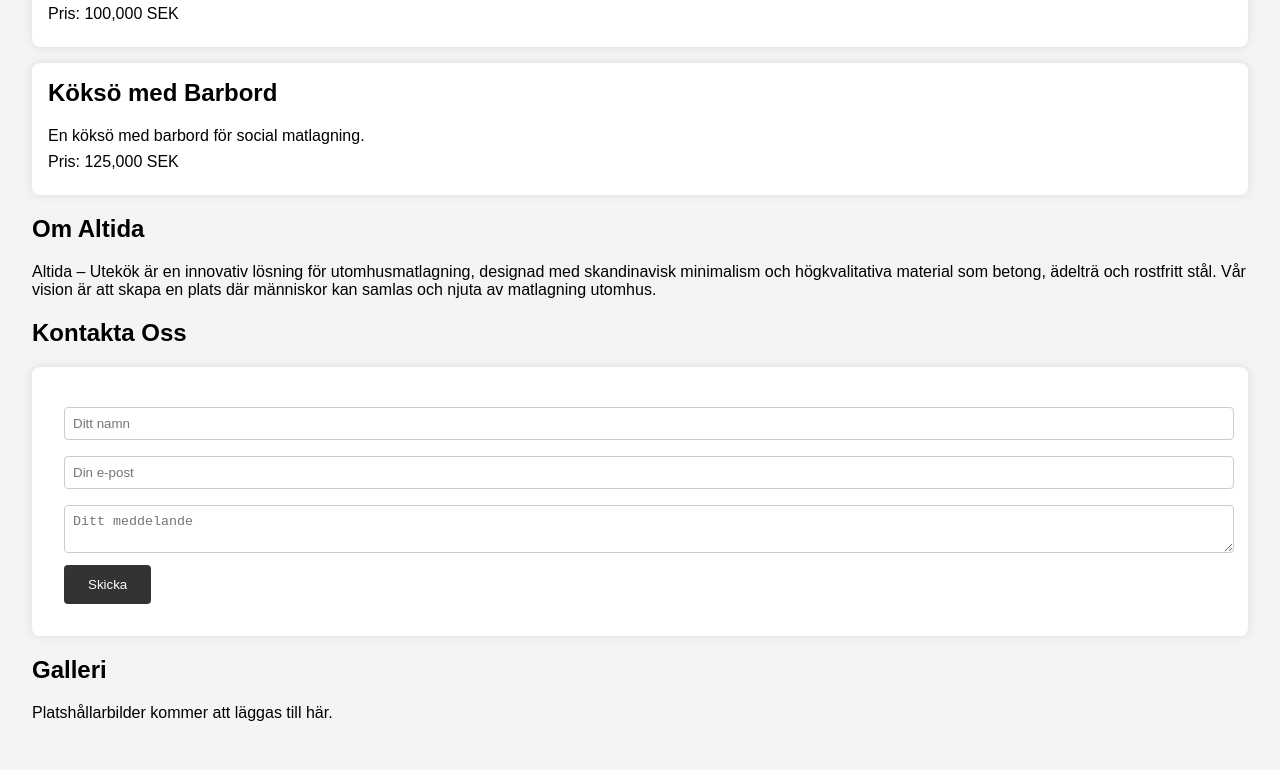
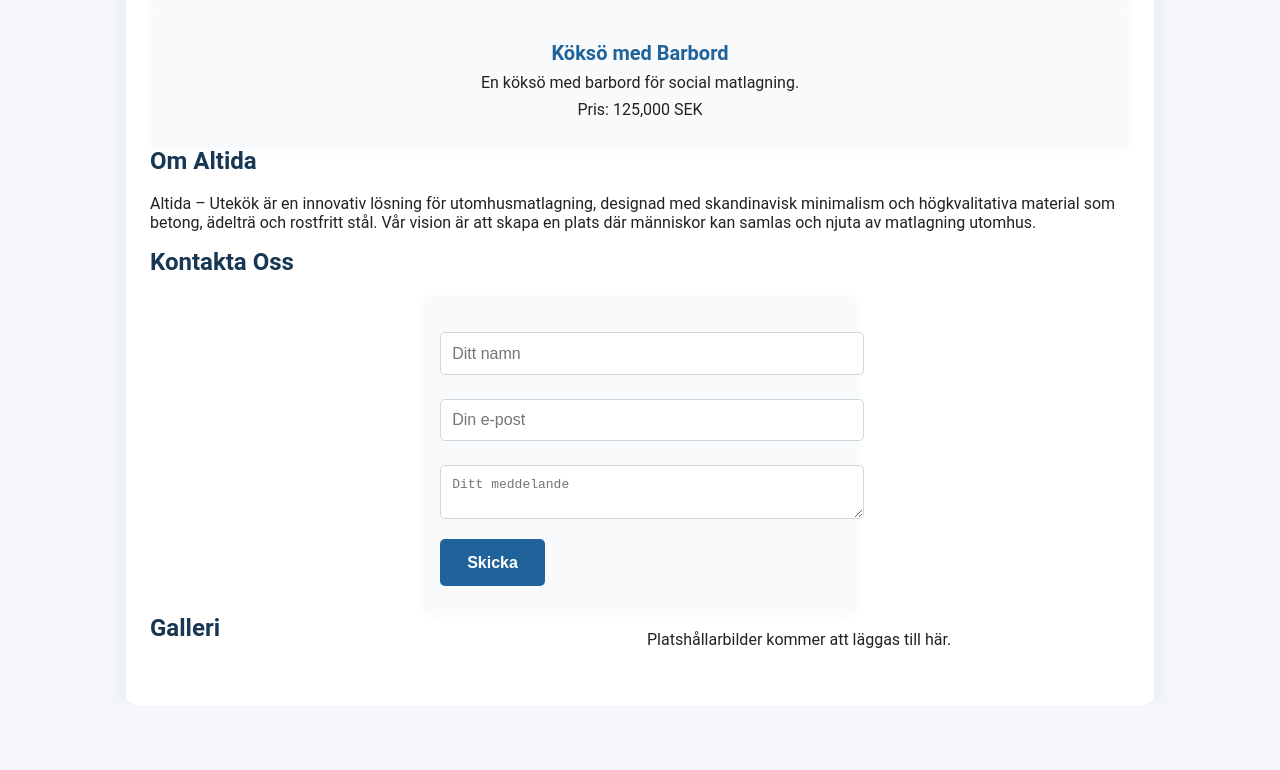
Before and after one commit to ThomasAltida/altida-utekok, a plain HTML site: page altida_utekok.html in a window 1280 px wide. Shown: the part 1026-1796 px from the top of the page. After the commit the page ends 1731 px from the top, so only its background shows below. Drawn offline with Linux system fonts and the light colour scheme.

Commit message:
Update altida_utekok.html

```diff
--- a/altida_utekok.html
+++ b/altida_utekok.html
@@ -4,84 +4,7 @@
     <meta charset="UTF-8">
     <meta name="viewport" content="width=device-width, initial-scale=1.0">
     <title>Altida – Utekök</title>
-    <style>
-        body {
-            font-family: Arial, sans-serif;
-            margin: 0;
-            padding: 0;
-            background-color: #f4f4f4;
-        }
-        header {
-            background-color: #333;
-            color: #fff;
-            padding: 1rem;
-            text-align: center;
-        }
-        nav {
-            background-color: #444;
-            color: #fff;
-            padding: 0.5rem;
-            text-align: center;
-        }
-        nav a {
-            color: #fff;
-            margin: 0 1rem;
-            text-decoration: none;
-        }
-        .hero {
-            background: #888;
-            height: 50vh;
-            display: flex;
-            align-items: center;
-            justify-content: center;
-            color: #fff;
-            text-shadow: 2px 2px 4px rgba(0, 0, 0, 0.5);
-        }
-        .hero h1 {
-            font-size: 3rem;
-        }
-        .container {
-            padding: 2rem;
-        }
-        .product {
-            background: #fff;
-            margin: 1rem 0;
-            padding: 1rem;
-            border-radius: 8px;
-            box-shadow: 0 0 10px rgba(0, 0, 0, 0.1);
-        }
-        .product h2 {
-            margin-top: 0;
-        }
-        .product p {
-            margin: 0.5rem 0;
-        }
-        .contact-form {
-            background: #fff;
-            padding: 2rem;
-            border-radius: 8px;
-            box-shadow: 0 0 10px rgba(0, 0, 0, 0.1);
-        }
-        .contact-form input,
-        .contact-form textarea {
-            width: 100%;
-            padding: 0.5rem;
-            margin: 0.5rem 0;
-            border: 1px solid #ccc;
-            border-radius: 4px;
-        }
-        .contact-form button {
-            background: #333;
-            color: #fff;
-            padding: 0.75rem 1.5rem;
-            border: none;
-            border-radius: 4px;
-            cursor: pointer;
-        }
-        .contact-form button:hover {
-            background: #555;
-        }
-    </style>
+    <link rel="stylesheet" href="style.css">
 </head>
 <body>
     <header>
```
